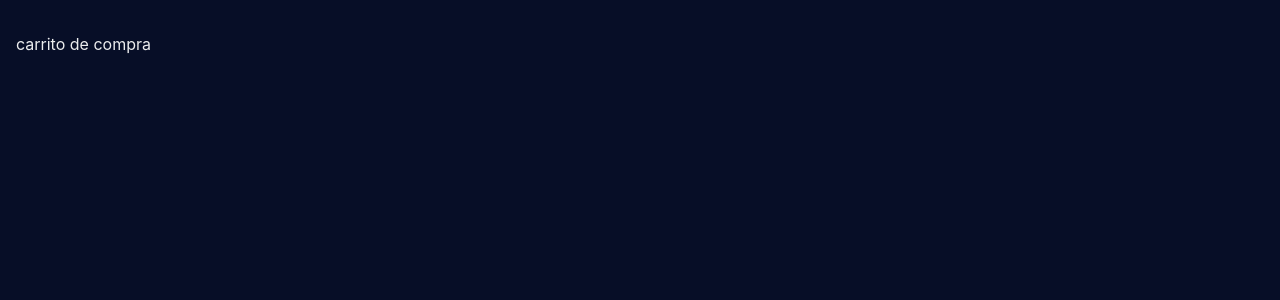
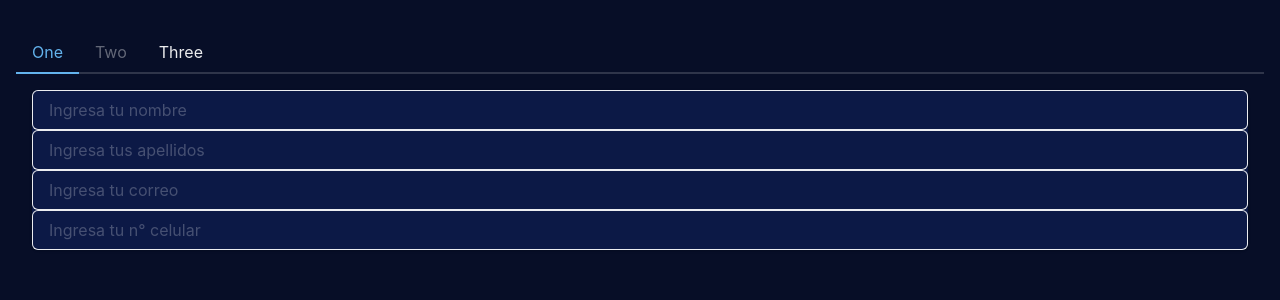
Before and after one commit to iamelyg/luqa, a Next.js app: page /carrito-de-compra in a window 1280 px wide. Shown: the top 300 px of the page. Built offline with nearby package versions, Linux system fonts and the light colour scheme.

Commit message:
input by form

```diff
--- a/pages/carrito-de-compra/index.tsx
+++ b/pages/carrito-de-compra/index.tsx
@@ -1,5 +1,41 @@
+import { Tabs, TabList, TabPanels, Tab, TabPanel, Input, Card, Text } from '@chakra-ui/react';
 
 const ShoppingCart: React.FC = () => {
-    return <div>carrito de compra</div>
+    return <Tabs>
+        <TabList>
+            <Tab>One</Tab>
+            <Tab isDisabled>Two</Tab>
+            <Tab>Three</Tab>
+        </TabList>
+        <TabPanels>
+            <TabPanel>
+                <Card>
+                   {
+                    inputForm.map((inp, id) => <Input key={id} placeholder={inp.placeholder}/>)
+                   }
+                </Card>
+            </TabPanel>
+            <TabPanel>2</TabPanel>
+            <TabPanel>3</TabPanel>
+        </TabPanels>
+    </Tabs>
 }
+
+const inputForm = [{
+    label: 'Nombres',
+    type: 'text',
+    placeholder: 'Ingresa tu nombre'
+}, {
+    label: 'Apellidos',
+    type: 'text',
+    placeholder: 'Ingresa tus apellidos'
+}, {
+    label: 'Correo',
+    type: 'email',
+    placeholder: 'Ingresa tu correo'
+}, {
+    label: 'Celular',
+    type: 'number',
+    placeholder: 'Ingresa tu n° celular'
+}]
 export default ShoppingCart;
```
